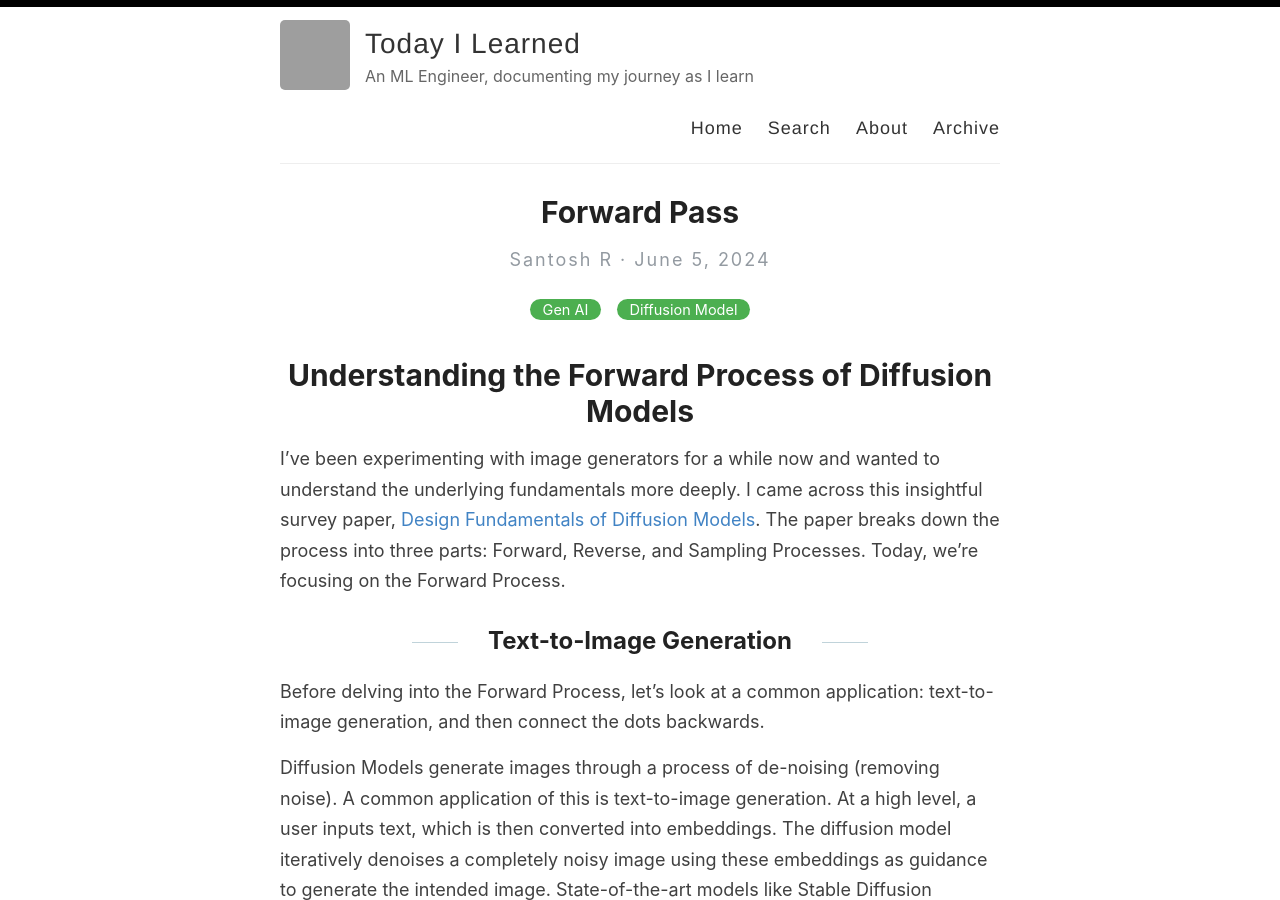
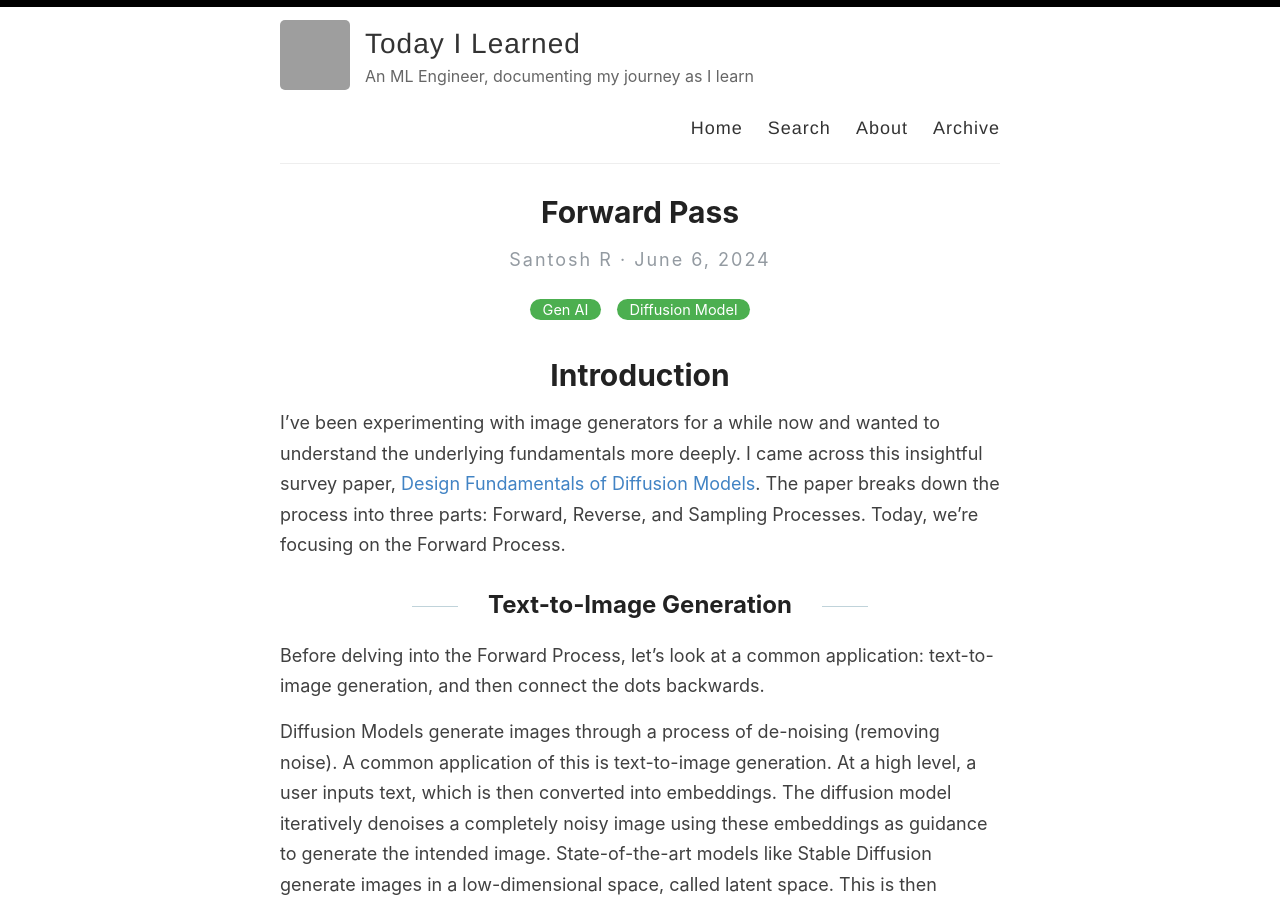
Before and after one commit to santosh-r24/santosh-r24.github.io, a Jekyll site: the page built from _posts/2024-06-06-DiffusionModel-Part_1-ForwardPass.md, in a window 1280 px wide and 900 px high. Built offline with Jekyll 4.4.1, drawn with Linux system fonts in a browser that asks for light colours; grey boxes are pictures that could not be loaded.

Commit message:
Update and rename 2024-06-05-DiffusionModel-Part_1-ForwardPass.md to 2024-06-06-DiffusionModel-Part_1-ForwardPass.md
Changed dates, and title of post

```diff
--- a/_posts/2024-06-05-DiffusionModel-Part_1-ForwardPass.md
+++ b/_posts/2024-06-06-DiffusionModel-Part_1-ForwardPass.md
@@ -4,7 +4,7 @@ title: Forward Pass
 categories: [Gen AI, Diffusion Model]
 ---
 
-# Understanding the Forward Process of Diffusion Models
+# Introduction
 
 I've been experimenting with image generators for a while now and wanted to understand the underlying fundamentals more deeply. I came across this insightful survey paper, [Design Fundamentals of Diffusion Models](https://arxiv.org/abs/2306.04542). The paper breaks down the process into three parts: Forward, Reverse, and Sampling Processes. Today, we're focusing on the Forward Process.
 
```
